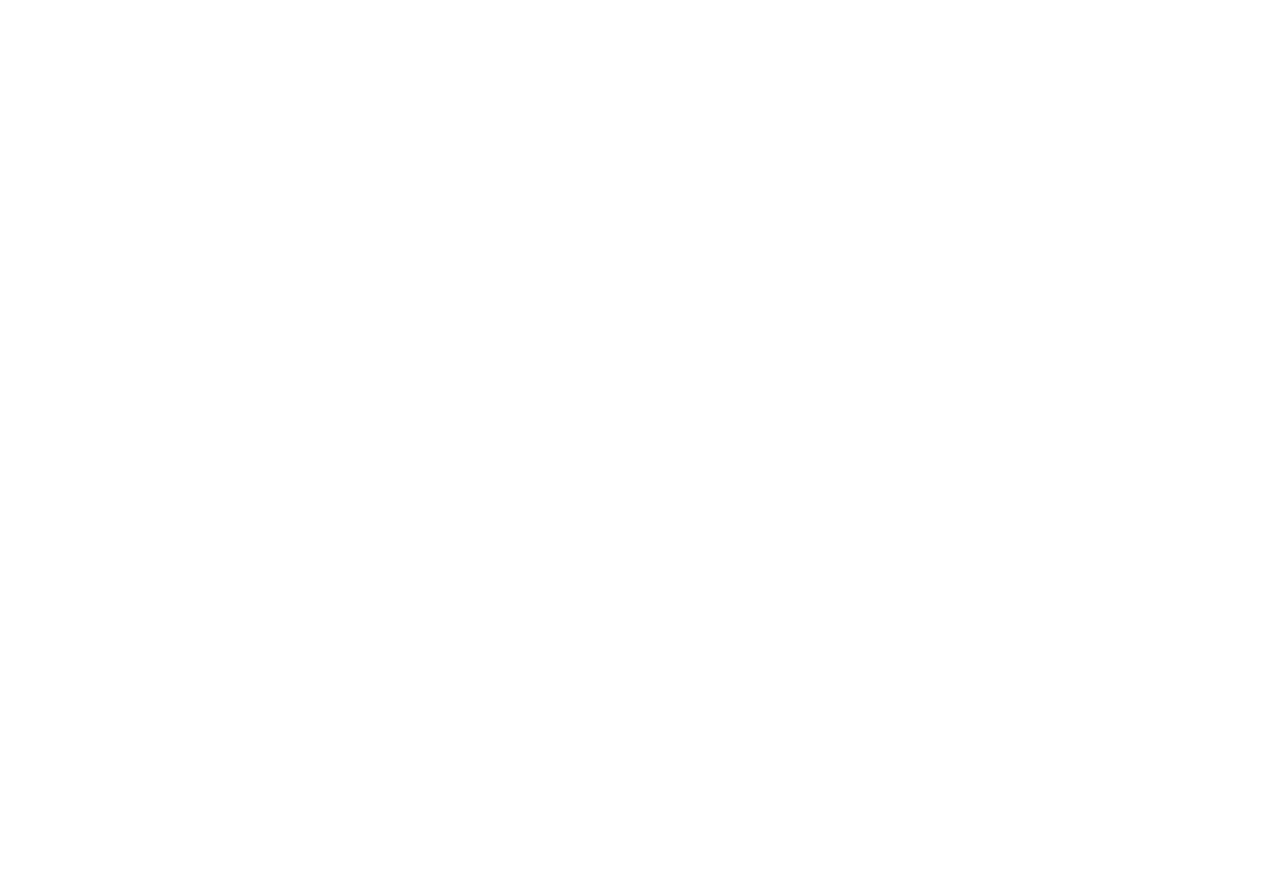
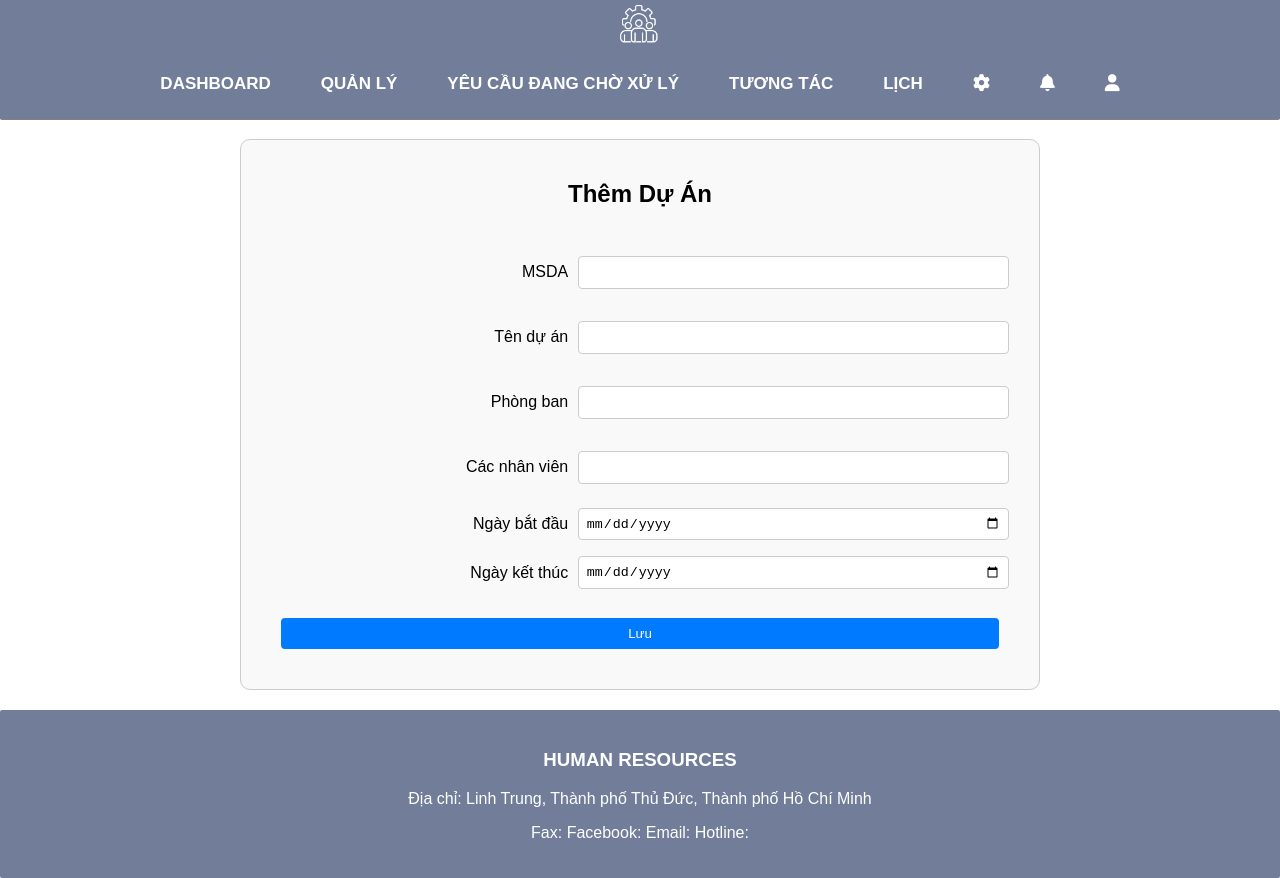
Before and after one commit to tnhi1603/Enterprise-Personnel-Management-System-Web-App, a React (Create React App) app: page /add_project in a window 1280 px wide. Before the commit this address had no page. Before the commit the page ends 800 px from the top, so only its background shows below. Built offline with nearby package versions, Linux system fonts and the light colour scheme.

Commit message:
add_project&staff

```diff
--- a/src/App.js
+++ b/src/App.js
@@ -11,6 +11,8 @@ import CalendarComponent from './components/CalendarComponent';
 import InteractionPage from './components/InteractionPage';
 import EmployeeList from './components/EmployeeList';
 import EmployeeDetails from './components/EmployeeDetails';
+import AddEmployee from './components/AddEmployee';
+import AddProject from './components/AddProject';
 import './App.css';
 
 function App() {
@@ -43,6 +45,8 @@ function App() {
           <Route path="/dashboard" element={<Dashboard />} />
           <Route path="/employee" element={<EmployeeList />} />
           <Route path="/employee/:id" element={<EmployeeDetails />} />
+          <Route path="/add_employee" element={<AddEmployee />} />
+          <Route path="/add_project" element={<AddProject />} />
         </Routes>
       </div>
     </Router>
--- /dev/null
+++ b/src/components/AddEmployee.js
@@ -0,0 +1,43 @@
+import React from 'react';
+import axios from 'axios';
+import { Link } from 'react-router-dom';
+import Header from './Header';
+import Footer from './Footer';
+import './Form.css';
+
+const AddEmployee = () => {
+  return (
+    <div>
+      <div><Header /></div>
+      <div className="form-container">
+      <h2>Thêm Nhân Viên</h2>
+      <form>
+        <div className="form-group">
+          <label htmlFor="msnv">MSNV</label>
+          <input type="text" id="msnv" name="msnv" />
+        </div>
+        <div className="form-group">
+          <label htmlFor="staffName">Họ và tên</label>
+          <input type="text" id="staffName" name="hoTen" />
+        </div>
+        <div className="form-group">
+          <label htmlFor="dayOfBirth">Ngày tháng năm sinh</label>
+          <input type="date" id="dayOfBirth" name="ngaySinh" />
+        </div>
+        <div className="form-group">
+          <label htmlFor="cccd">Số CCCD/CMND</label>
+          <input type="text" id="cccd" name="cccd" />
+        </div>
+        <div className="form-group">
+          <label htmlFor="department">Phòng ban</label>
+          <input type="text" id="department" name="phongBan" />
+        </div>
+        <button type="submit">Lưu</button>
+      </form>
+    </div>
+    <div><Footer /></div>
+    </div>
+  );
+}
+
+export default AddEmployee;
--- /dev/null
+++ b/src/components/AddProject.js
@@ -0,0 +1,47 @@
+import React from 'react';
+import axios from 'axios';
+import { Link } from 'react-router-dom';
+import Header from './Header';
+import Footer from './Footer';
+import './Form.css';
+
+const AddProject = () => {
+  return (
+    <div>
+        <div><Header /></div>
+    <div className="form-container">
+      <h2>Thêm Dự Án</h2>
+      <form>
+        <div className="form-group">
+          <label htmlFor="projectID">MSDA</label>
+          <input type="text" id="projectID" name="msda" />
+        </div>
+        <div className="form-group">
+          <label htmlFor="projectName">Tên dự án</label>
+          <input type="text" id="projectName" name="tenDuAn" />
+        </div>
+        <div className="form-group">
+          <label htmlFor="department">Phòng ban</label>
+          <input type="text" id="department" name="phongBan" />
+        </div>
+        <div className="form-group">
+          <label htmlFor="employee">Các nhân viên</label>
+          <input type="text" id="employee" name="cacNhanVien" />
+        </div>
+        <div className="form-group">
+          <label htmlFor="startDate">Ngày bắt đầu</label>
+          <input type="date" id="startDate" name="ngayBatDau" />
+        </div>
+        <div className="form-group">
+          <label htmlFor="endDate">Ngày kết thúc</label>
+          <input type="date" id="endDate" name="ngayKetThuc" />
+        </div>
+        <button type="submit">Lưu</button>
+      </form>
+    </div>
+    <div><Footer /></div>
+    </div>
+  );
+}
+
+export default AddProject;
--- a/src/components/Employee.css
+++ b/src/components/Employee.css
@@ -78,3 +78,16 @@
       padding: 8px 12px;
     }
   }
+  .add-employee-button {
+    padding: 10px 20px;
+    background-color: #28a745;
+    color: white;
+    border: none;
+    border-radius: 4px;
+    cursor: pointer;
+    text-decoration: none;
+  }
+
+  .add-employee-button:hover {
+    background-color: #218838;
+  }
--- a/src/components/EmployeeList.js
+++ b/src/components/EmployeeList.js
@@ -3,7 +3,7 @@ import axios from 'axios';
 import { Link } from 'react-router-dom';
 import Header from './Header';
 import Footer from './Footer';
-import styles from './Employee.css'; // Ensure CSS module is imported correctly
+import styles from './Employee.css';
 
 function EmployeeList() {
   const [employees, setEmployees] = useState([]);
@@ -31,7 +31,12 @@ function EmployeeList() {
     <div className={styles['employee-page']}>
       <Header />
       <div className={styles['employee-container']}>
-        <h1 className={styles['employee-title']}>Danh sách nhân viên</h1>
+        <div className={styles['employee-title']}>
+          <h1>Danh sách nhân viên</h1>
+          <Link to="/add_employee" className={styles['add-employee-button']}>
+            Thêm Nhân Viên
+          </Link>
+        </div>
         <input
           type="text"
           placeholder="Search by name, department, or project"
@@ -50,7 +55,7 @@ function EmployeeList() {
         </ul>
       </div>
       <Footer className={styles['employee-footer']} />
-      </div>
+    </div>
   );
 }
 
--- a/src/components/Project.css
+++ b/src/components/Project.css
@@ -4,6 +4,20 @@
   gap: 20px;
   padding: 20px;
   justify-content: center; /* Center align the grid items */
+}
+
+.project-container {
+  max-width: 1200px;
+  margin: auto;
+  padding: 20px;
+}
+
+.project-title {
+  display: flex;
+  justify-content: space-between;
+  align-items: center;
+  font-size: 24px;
+  margin-bottom: 20px;
 }
 
 .project {
@@ -28,3 +42,17 @@
     grid-template-columns: repeat(1, 1fr);
   }
 }
+
+.add-project-button {
+  padding: 10px 20px;
+  background-color: #28a745;
+  color: white;
+  border: none;
+  border-radius: 4px;
+  cursor: pointer;
+  text-decoration: none;
+}
+
+.add-project-button:hover {
+  background-color: #218838;
+}
--- a/src/components/Project.js
+++ b/src/components/Project.js
@@ -4,6 +4,7 @@ import Header from './Header.js';
 import Footer from './Footer.js';
 import './Project.css';
 import axios from 'axios';
+import { Link } from 'react-router-dom';
 
 function Project() {
   const [projects, setProjects] = useState([]);
@@ -20,15 +21,21 @@ function Project() {
 
   return (
     <div className="page">
-    <div><Header /></div>
-    <div className="project">
-      <div className="project-list">
-        {projects.map((project) => (
-          <ProjectCard key={project.id} project={project} />
-        ))}
+      <Header />
+      <div className="project-container">
+        <div className="project-title">
+          <h1>Danh sách dự án</h1>
+          <Link to="/add_project" className="add-project-button">
+            Thêm Dự Án
+          </Link>
+        </div>
+        <div className="project-list">
+          {projects.map((project) => (
+            <ProjectCard key={project.id} project={project} />
+          ))}
+        </div>
       </div>
-    </div>
-    <div><Footer /></div>
+      <Footer />
     </div>
   );
 }
```
